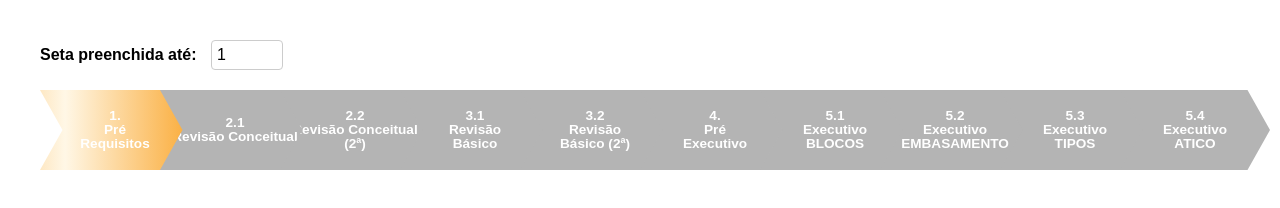
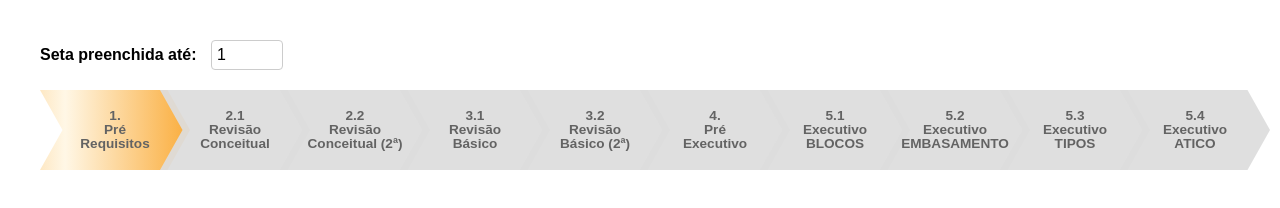
Before and after one commit to LuizDNGomes/pagina_excel, a plain HTML site: page t.html in a window 1280 px wide. Drawn offline with Linux system fonts and the light colour scheme.

Commit message:
Update t.html

```diff
--- a/t.html
+++ b/t.html
@@ -11,7 +11,7 @@
     }
     .progress-container {
       display: flex;
-      align-items: center;
+      align-items: flex-start;
       gap: 0px;
       margin-bottom: 30px;
     }
@@ -19,7 +19,7 @@
       width: 180px;
       height: 60px;
       clip-path: polygon(0 0, 85% 0, 100% 50%, 85% 100%, 0 100%, 15% 50%);
-      background: #b4b4b4;
+      background: #ddddddee;
       margin-right: -30px;
       position: relative;
       transition: background 0.3s;
@@ -27,7 +27,7 @@
       align-items: center;
       justify-content: center;
       font-weight: bold;
-      color: #fff;
+      color: #636363;
   font-size: 0.85rem;
   z-index: 1;
   text-align: center;
@@ -90,8 +90,8 @@
 
     const arrowTexts = [
       '1. <br>Pré <br>Requisitos',
-      '2.1<br>Revisão Conceitual',
-      '2.2<br>Revisão Conceitual (2ª)',
+      '2.1<br>Revisão <br>Conceitual',
+      '2.2<br>Revisão <br>Conceitual (2ª)',
       '3.1<br>Revisão<br> Básico',
       '3.2<br>Revisão<br> Básico (2ª)',
       '4.<br>Pré <br>Executivo',
```
